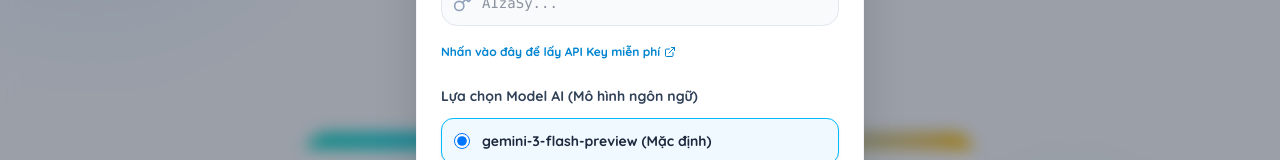
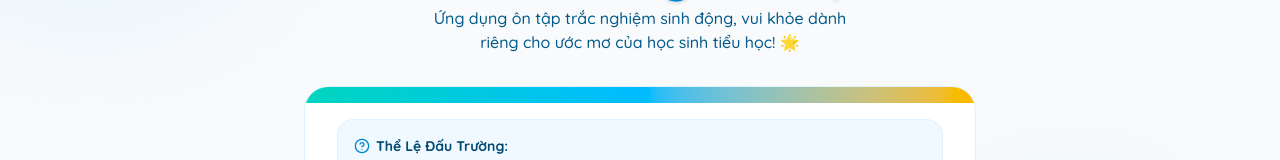
Before and after one commit to Marioslide339/dautruongtritue, a React (Vite) app: page / in a window 1280 px wide. Shown: the part 284-444 px from the top of the page. Built offline with nearby package versions, Linux system fonts and the light colour scheme; no server answers.

Commit message:
Update App.tsx

```diff
--- a/src/App.tsx
+++ b/src/App.tsx
@@ -4,9 +4,9 @@
  */
 
 import React, { useState, useEffect } from 'react';
-import { Sparkles, Trophy, Settings, HelpCircle, Volume2, VolumeX, Lightbulb, GraduationCap } from 'lucide-react';
+import { Settings, GraduationCap } from 'lucide-react';
 import { motion, AnimatePresence } from 'motion/react';
-import { Question, getRandomQuestions, LeaderboardEntry } from './questions';
+import { Question, getRandomQuestions } from './questions';
 import WelcomeScreen from './components/WelcomeScreen';
 import QuizSection from './components/QuizSection';
 import ResultScreen from './components/ResultScreen';
@@ -14,71 +14,15 @@
 import AdminLogin from './components/AdminLogin';
 import AdminDashboard from './components/AdminDashboard';
 import ApiConfigModal from './components/ApiConfigModal';
-import { getApiKey } from './gemini';
 import { sound } from './audio';
-
-const INITIAL_MOCK_ENTRIES: LeaderboardEntry[] = [
-  {
-    id: "mock-1",
-    fullName: "Nguyễn Minh Khang",
-    className: "5A",
-    schoolName: "Tiểu học Nguyễn Du",
-    score: 15,
-    timeSpent: 128,
-    timestamp: "30/05/2026, 08:30:00"
-  },
-  {
-    id: "mock-2",
-    fullName: "Lê Quỳnh Chi",
-    className: "4B",
-    schoolName: "Tiểu học Lê Hồng Phong",
-    score: 14,
-    timeSpent: 145,
-    timestamp: "30/05/2026, 08:35:00"
-  },
-  {
-    id: "mock-3",
-    fullName: "Trần Hoàng Nam",
-    className: "3C",
-    schoolName: "Tiểu học Trần Quốc Toản",
-    score: 13,
-    timeSpent: 162,
-    timestamp: "30/05/2026, 08:40:00"
-  },
-  {
-    id: "mock-4",
-    fullName: "Phạm Bảo Lâm",
-    className: "5D",
-    schoolName: "Tiểu học Chu Văn An",
-    score: 12,
-    timeSpent: 110,
-    timestamp: "30/05/2026, 08:45:00"
-  },
-  {
-    id: "mock-5",
-    fullName: "Võ Thùy Dương",
-    className: "2A",
-    schoolName: "Tiểu học Minh Khai",
-    score: 11,
-    timeSpent: 185,
-    timestamp: "30/05/2026, 08:50:00"
-  }
-];
 
 export default function App() {
   const [screen, setScreen] = useState<'welcome' | 'quiz' | 'result' | 'leaderboard' | 'admin_login' | 'admin_dashboard'>('welcome');
   const [isApiModalOpen, setIsApiModalOpen] = useState(false);
 
-  // Automatically open Api Modal if no key is set when app loads
-  useEffect(() => {
-    if (!getApiKey()) {
-      setIsApiModalOpen(true);
-    }
-  }, []);
-
   // Registration data
   const [fullName, setFullName] = useState(() => localStorage.getItem("primary_quiz_name") || "");
-  const [className, setClassName] = useState(() => localStorage.getItem("primary_quiz_class") || "5A");
+  const [className, setClassName] = useState(() => localStorage.getItem("primary_quiz_class") || "3A");
   const [schoolName, setSchoolName] = useState(() => localStorage.getItem("primary_quiz_school") || "");
 
   // App configs
@@ -88,21 +32,6 @@
   const [activeQuestions, setActiveQuestions] = useState<Question[]>([]);
   const [score, setScore] = useState(0);
   const [timeSpent, setTimeSpent] = useState(0);
-
-  // Leaderboard data
-  const [localLeaderboard, setLocalLeaderboard] = useState<LeaderboardEntry[]>(() => {
-    const cached = localStorage.getItem("primary_quiz_leaderboard");
-    if (cached) {
-      try {
-        return JSON.parse(cached);
-      } catch (e) {
-        return INITIAL_MOCK_ENTRIES;
-      }
-    }
-    // Return mock entries by default so leaderboard is pre-populated and attractive
-    localStorage.setItem("primary_quiz_leaderboard", JSON.stringify(INITIAL_MOCK_ENTRIES));
-    return INITIAL_MOCK_ENTRIES;
-  });
 
   // Keep audio module state updated
   useEffect(() => {
@@ -125,7 +54,7 @@
     localStorage.setItem("primary_quiz_class", grade);
     localStorage.setItem("primary_quiz_school", school);
 
-    // Shuffle and pick 15 random questions from standard library of 50
+    // Shuffle and pick random questions from the standard library
     const examQuestions = getRandomQuestions(15);
     setActiveQuestions(examQuestions);
     setScore(0);
@@ -138,37 +67,6 @@
     setTimeSpent(duration);
     setScreen('result');
   };
-
-  const handleSaveLocalLeaderboard = (entry: {
-    fullName: string;
-    className: string;
-    schoolName: string;
-    score: number;
-    timeSpent: number;
-  }) => {
-    const newEntry: LeaderboardEntry = {
-      id: `local-${Date.now()}-${Math.random().toString(36).substr(2, 4)}`,
-      fullName: entry.fullName,
-      className: entry.className,
-      schoolName: entry.schoolName,
-      score: entry.score,
-      timeSpent: entry.timeSpent,
-      timestamp: new Date().toLocaleString("vi-VN")
-    };
-
-    const updated = [newEntry, ...localLeaderboard];
-    setLocalLeaderboard(updated);
-    localStorage.setItem("primary_quiz_leaderboard", JSON.stringify(updated));
-  };
-
-  const handleClearLocalLeaderboard = () => {
-    setLocalLeaderboard([]);
-    localStorage.setItem("primary_quiz_leaderboard", JSON.stringify([]));
-  };
-
-  const peakScore = localLeaderboard.length > 0
-    ? Math.max(...localLeaderboard.map((e) => e.score))
-    : null;
 
   return (
     <div className="min-h-screen bg-slate-50 relative overflow-hidden flex flex-col justify-between select-none pb-8">
@@ -218,7 +116,7 @@
                   onToggleMute={handleToggleMute}
                   onViewLeaderboard={() => setScreen('leaderboard')}
                   onAdminClick={() => setScreen('admin_login')}
-                  highScore={peakScore}
+                  highScore={null}
                 />
               </motion.div>
             )}
@@ -261,7 +159,7 @@
                   schoolName={schoolName}
                   onRestart={() => handleStartQuiz(fullName, className, schoolName)}
                   onGoToLeaderboard={() => setScreen('leaderboard')}
-                  onSaveLocalLeaderboard={handleSaveLocalLeaderboard}
+                  onSaveLocalLeaderboard={() => {}} // Legacy prop
                 />
               </motion.div>
             )}
@@ -275,8 +173,6 @@
                 transition={{ duration: 0.25 }}
               >
                 <Leaderboard
-                  localEntries={localLeaderboard}
-                  onClearLocalLeaderboard={handleClearLocalLeaderboard}
                   onBack={() => setScreen('welcome')}
                 />
               </motion.div>
```
